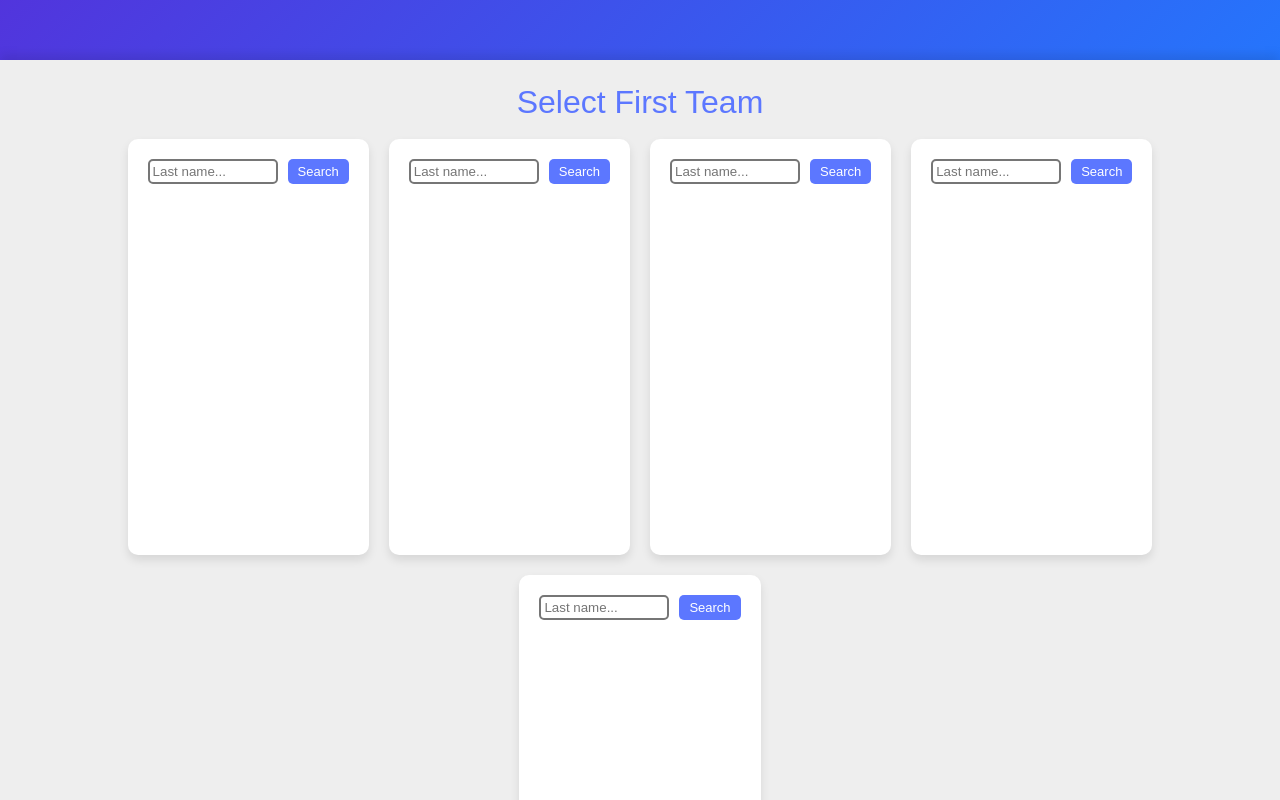
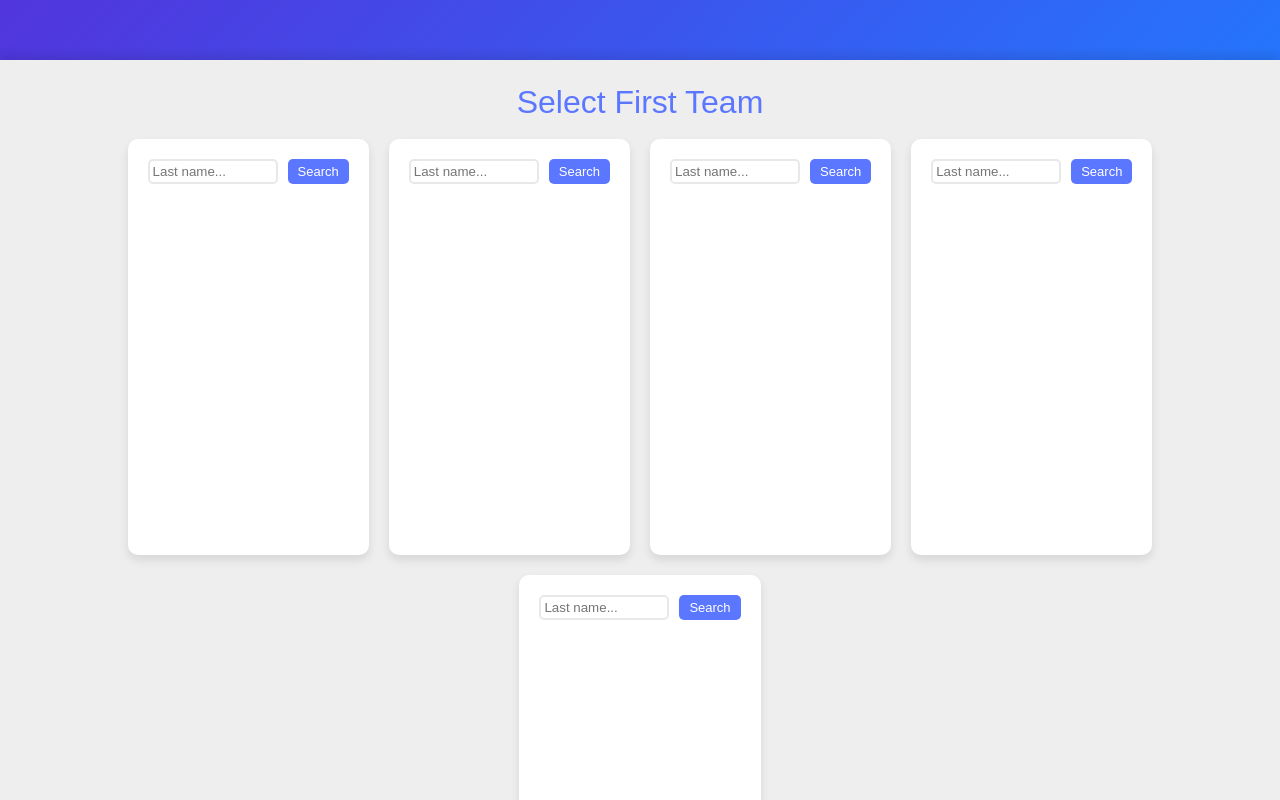
Before and after one commit to chakrupka/fivevfive, a React (Vite) app in the folder frontend/: page / in a window 1280 px wide. Shown: the part 740-1540 px from the top of the page. Built offline with nearby package versions, Linux system fonts and the light colour scheme.

Commit message:
fixed fonts

```diff
--- a/frontend/src/components/SearchedPlayer.jsx
+++ b/frontend/src/components/SearchedPlayer.jsx
@@ -47,7 +47,7 @@ const SearchedPlayer = ({ selectedPlayer, changePlayer }) => {
           className='standard-button change-player'
           onClick={changePlayer}
         >
-          🅧
+          🗑️
         </button>
       )}
     </div>
--- a/frontend/src/index.css
+++ b/frontend/src/index.css
@@ -105,6 +105,7 @@ html {
   flex-direction: row;
   justify-content: center;
   flex-wrap: wrap;
+  margin-bottom: 10vh;
 }
 
 @keyframes slideOutLeft {
@@ -219,8 +220,6 @@ html {
 
 .standard-button.change-player {
   display: flex;
-  justify-content: center;
-  align-content: center;
   background-color: transparent;
   color: #ff4760;
   font-size: 3em;
@@ -241,7 +240,7 @@ html {
 
 .search-box {
   padding: 3px;
-  border-style: solid;
+  border: 2px solid rgb(232, 232, 232);
   border-radius: 5px;
   width: 120px;
 }
@@ -305,7 +304,7 @@ html {
 
   .standard-button.change-player {
     color: #ff4760;
-    font-size: 2em;
+    font-size: 1.5em;
     padding: 0;
     margin-left: 230px;
     margin-top: -210px;
```
